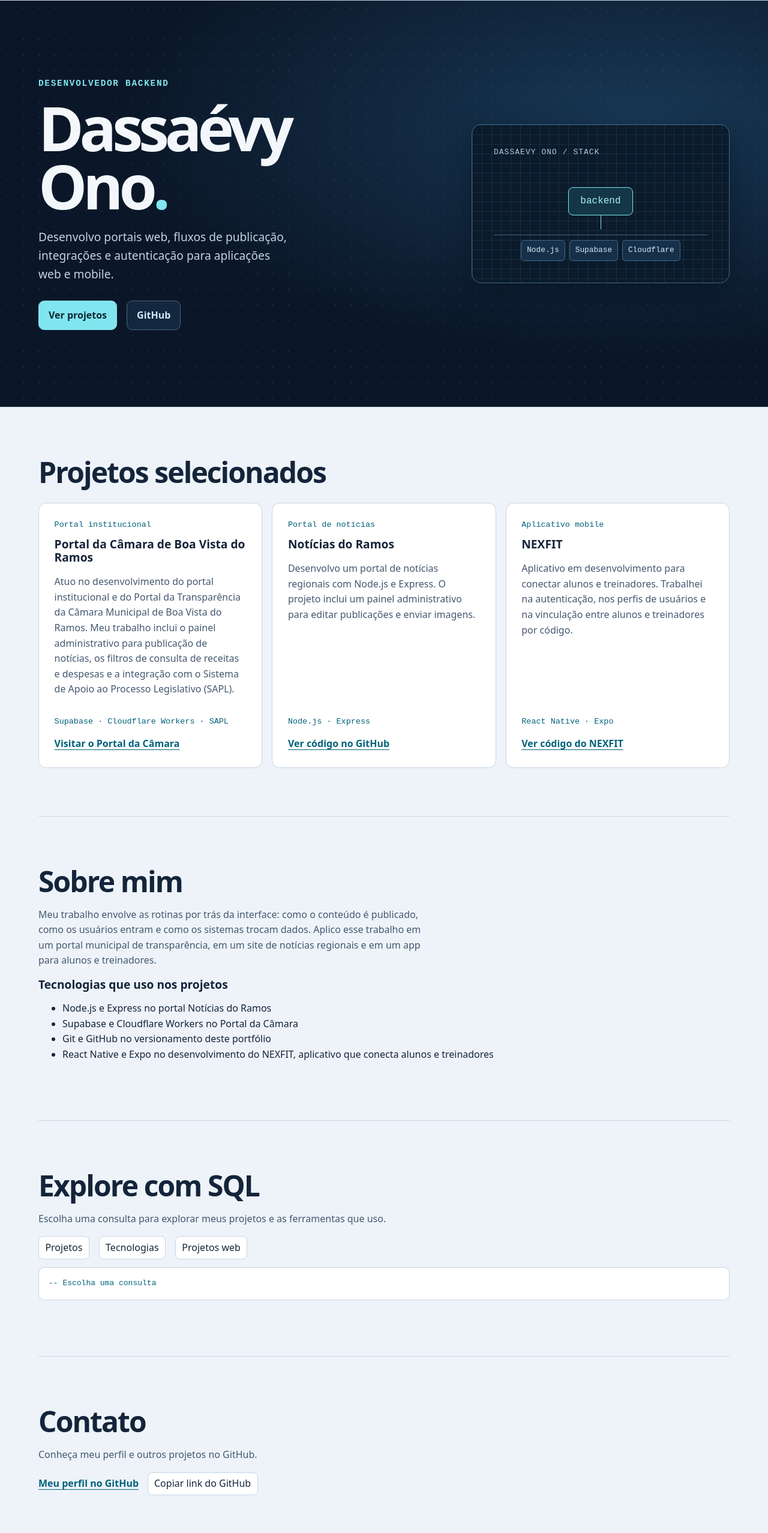
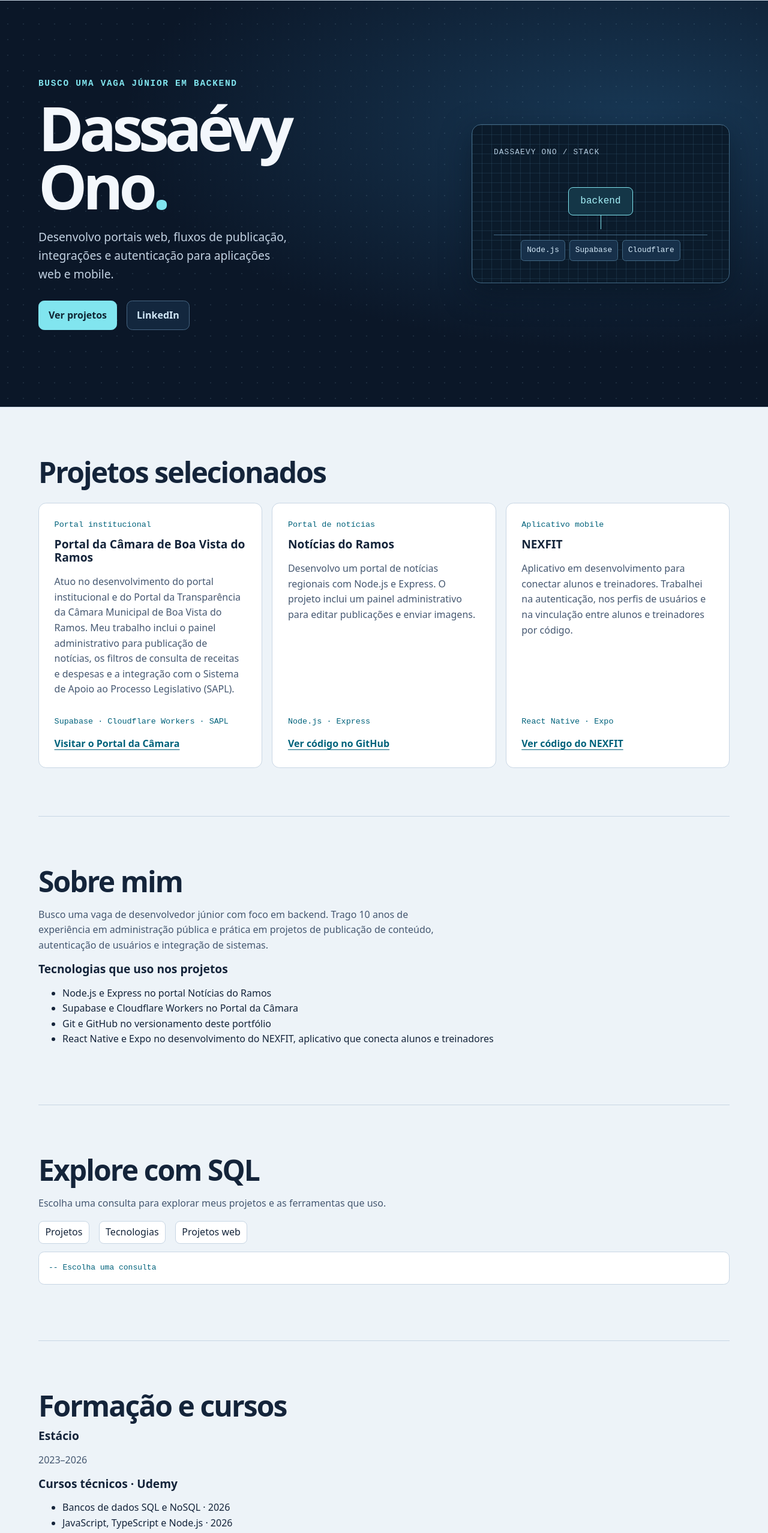
Before and after one commit to Dassaevy-Ono/meu-portfolio, a plain HTML site: page index.html in a window 1280 px wide. Shown: the part 60-2615 px from the top of the page at 60% size. Drawn offline with Linux system fonts and the light colour scheme.

Commit message:
Direciona o portfólio para vagas de desenvolvimento júnior

```diff
--- a/index.html
+++ b/index.html
@@ -3,7 +3,7 @@
 <head>
     <meta charset="UTF-8">
     <meta name="viewport" content="width=device-width, initial-scale=1.0">
-    <title>Dassaévy Ono | Desenvolvedor Backend</title>
+    <title>Dassaévy Ono | Desenvolvimento Backend Júnior</title>
     <meta name="description" content="Portfólio de Dassaévy Ono, desenvolvedor com foco em backend, portais web e aplicações mobile.">
     <link rel="stylesheet" href="style.css">
     <script src="portfolio.js" defer></script>
@@ -17,6 +17,7 @@
     <nav aria-label="Seções">
         <a href="#projetos" data-en="Projects">Projetos</a>
         <a href="#sobre" data-en="About">Sobre</a>
+        <a href="#formacao" data-en="Education">Formação</a>
         <a href="#consulta" data-en="Query">Consulta</a>
         <a href="#contato" data-en="Contact">Contato</a>
     </nav>
@@ -31,12 +32,12 @@
 
     <div class="hero-grid">
         <div class="hero-texto">
-            <p class="funcao" data-en="Backend Developer">Desenvolvedor Backend</p>
+            <p class="funcao" data-en="Seeking a junior backend developer role">Busco uma vaga júnior em backend</p>
             <h1>Dassaévy<br> Ono<span aria-hidden="true">.</span></h1>
             <p class="resumo" data-en="I build web portals, publishing workflows, integrations and authentication for web and mobile applications.">Desenvolvo portais web, fluxos de publicação, integrações e autenticação para aplicações web e mobile.</p>
             <nav class="menu" aria-label="Navegação principal">
                 <a class="link-projeto principal" href="#projetos" data-en="View projects">Ver projetos</a>
-                <a class="link-projeto" href="https://github.com/Dassaevy-Ono">GitHub</a>
+                <a class="link-projeto" href="https://www.linkedin.com/in/dassa%C3%A9vy-ono-498384221/">LinkedIn</a>
             </nav>
         </div>
         <div class="mapa" aria-hidden="true">
@@ -96,8 +97,8 @@
 
     <section class="sobre" id="sobre">
         <h2 data-en="About me">Sobre mim</h2>
-        <p data-en="My work focuses on what happens behind the interface: how content is published, how users sign in, and how systems exchange data. I apply that work to a municipal transparency portal, a regional news site, and an app for trainees and trainers.">
-            Meu trabalho envolve as rotinas por trás da interface: como o conteúdo é publicado, como os usuários entram e como os sistemas trocam dados. Aplico esse trabalho em um portal municipal de transparência, em um site de notícias regionais e em um app para alunos e treinadores.
+        <p data-en="I’m pursuing a junior software development role with a focus on backend. I bring ten years of public administration experience and hands-on project work in content publishing, user authentication, and system integrations.">
+            Busco uma vaga de desenvolvedor júnior com foco em backend. Trago 10 anos de experiência em administração pública e prática em projetos de publicação de conteúdo, autenticação de usuários e integração de sistemas.
         </p>
         <h3 data-en="Tools I use in my projects">Tecnologias que uso nos projetos</h3>
         <ul>
@@ -119,9 +120,22 @@
         <pre><code id="sql">-- SQL</code></pre>
         <div id="resultado" aria-live="polite"></div>
     </section>
+    <section id="formacao">
+        <h2 data-en="Education and courses">Formação e cursos</h2>
+        <h3>Estácio</h3>
+        <p>2023–2026</p>
+        <h3 data-en="Technical courses · Udemy">Cursos técnicos · Udemy</h3>
+        <ul>
+            <li data-en="SQL and NoSQL databases · 2026">Bancos de dados SQL e NoSQL · 2026</li>
+            <li data-en="JavaScript, TypeScript and Node.js · 2026">JavaScript, TypeScript e Node.js · 2026</li>
+            <li data-en="Web scraping and automation with Selenium and Python · 2025">Web scraping e automação com Selenium e Python · 2025</li>
+        </ul>
+    </section>
     <section class="contato" id="contato">
         <h2 data-en="Contact">Contato</h2>
-        <p data-en="Find my profile and other projects on GitHub.">Conheça meu perfil e outros projetos no GitHub.</p>
+        <p data-en="I’m open to conversations about junior software development opportunities.">Estou aberto a conversar sobre oportunidades de desenvolvimento júnior.</p>
+        <a class="link-projeto" href="https://www.linkedin.com/in/dassa%C3%A9vy-ono-498384221/" data-en="Contact on LinkedIn">Entrar em contato pelo LinkedIn</a>
+        <span aria-hidden="true"> · </span>
         <a class="link-projeto" id="perfil" href="https://github.com/Dassaevy-Ono" data-en="My GitHub profile">
             Meu perfil no GitHub
         </a>
--- a/portfolio.js
+++ b/portfolio.js
@@ -121,7 +121,7 @@ function draw() {
 function apply() {
   const english = settings.language === 'en';
   root.lang = english ? 'en' : 'pt-BR';
-  document.title = english ? 'Dassaévy Ono | Backend Developer' : 'Dassaévy Ono | Desenvolvedor Backend';
+  document.title = english ? 'Dassaévy Ono | Junior Backend Development' : 'Dassaévy Ono | Desenvolvimento Backend Júnior';
   for (const { element, pt, en } of translated) element.textContent = english ? en : pt;
   language.textContent = english ? 'PT' : 'EN';
   language.setAttribute('aria-label', english ? 'Mudar para Português' : 'Switch to English');
```
